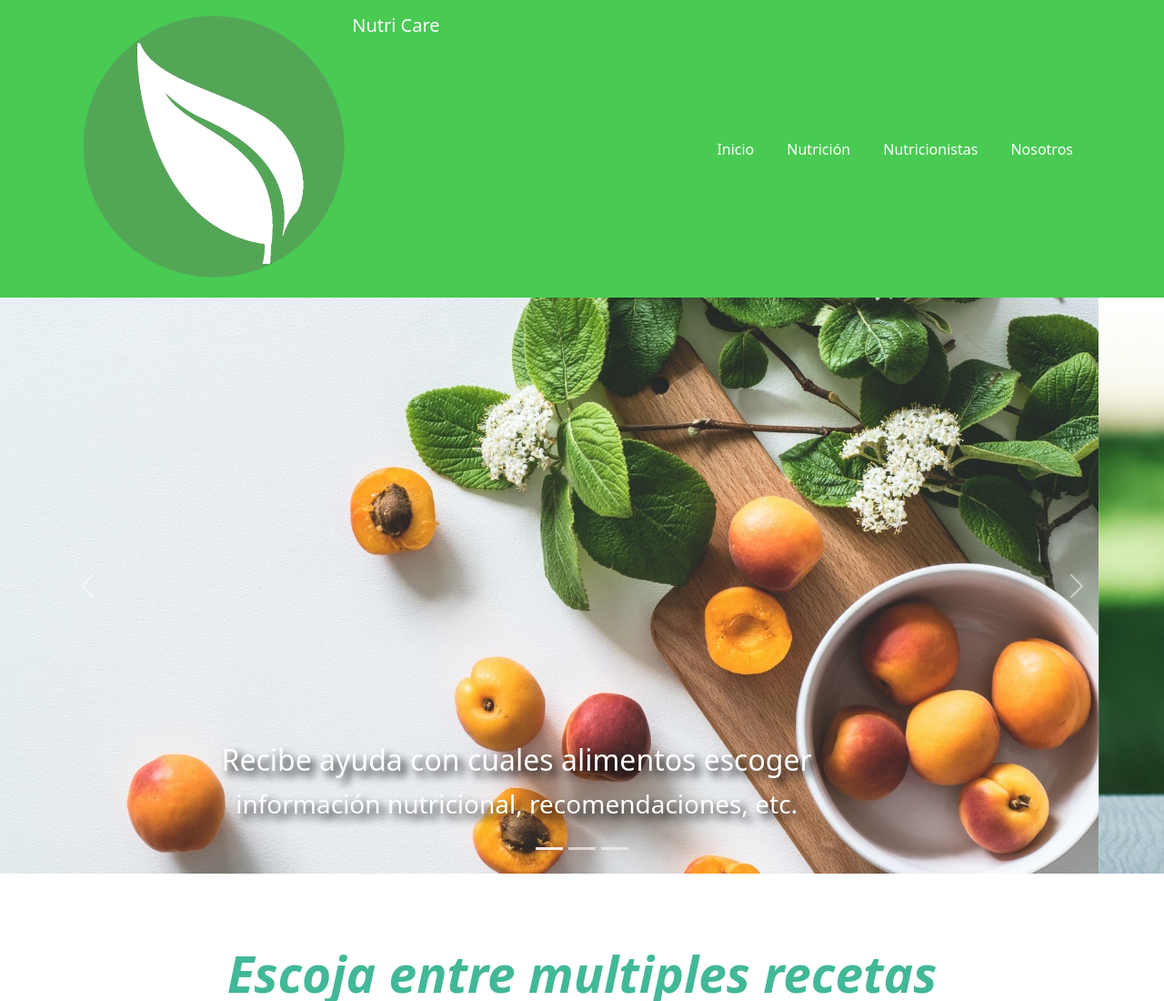
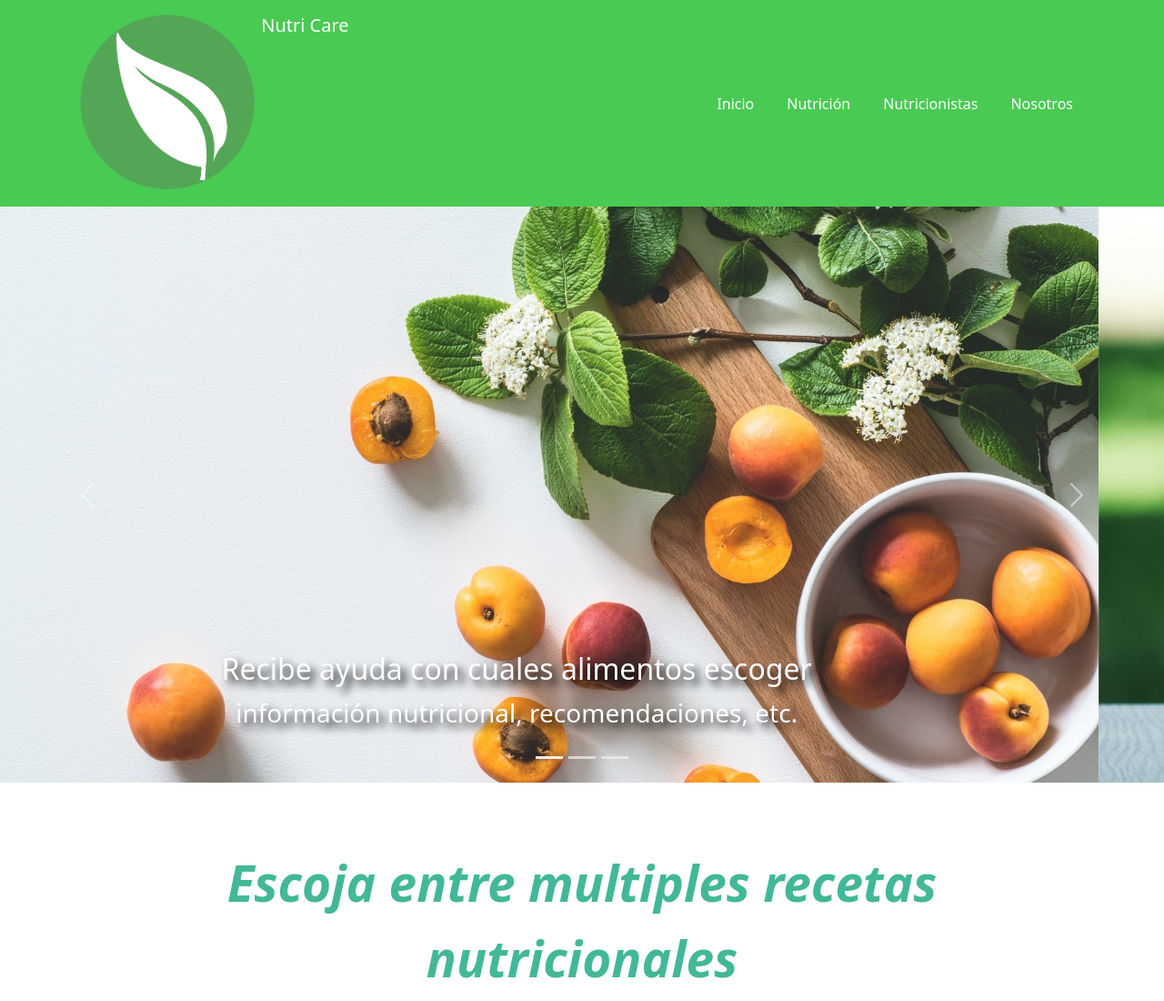
Before and after one commit to softwar-nutricare/landingpage, a plain HTML site: page index.html in a window 1280 px wide. Shown: the top 1100 px of the page at 91% size. Drawn offline with nearby package versions, Linux system fonts and the light colour scheme.

Commit message:
Update index.html

```diff
--- a/index.html
+++ b/index.html
@@ -17,7 +17,7 @@
     <nav class="navbar navbar-expand-md navbar-light" style="background-color: #49CA53">
         <div class="container">
             <a class="navbar-brand mb-0" style="color: white">
-                <img src="images/leaf.png" alt="" width="300" height="300" class="d-inline-block align-text-top">
+                <img src="images/leaf.png" alt="" width="200" height="200" class="d-inline-block align-text-top">
                 Nutri Care
             </a>
             <button class="navbar-toggler" type="button" data-bs-toggle="collapse"
```
